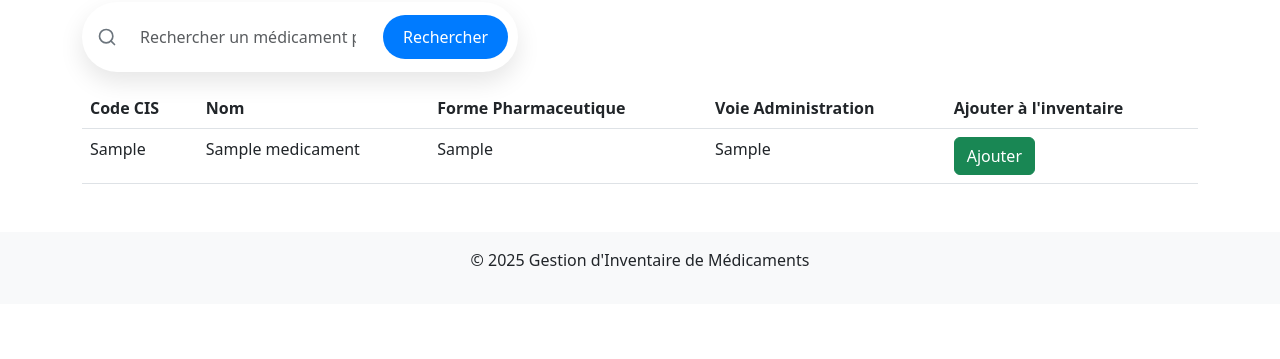
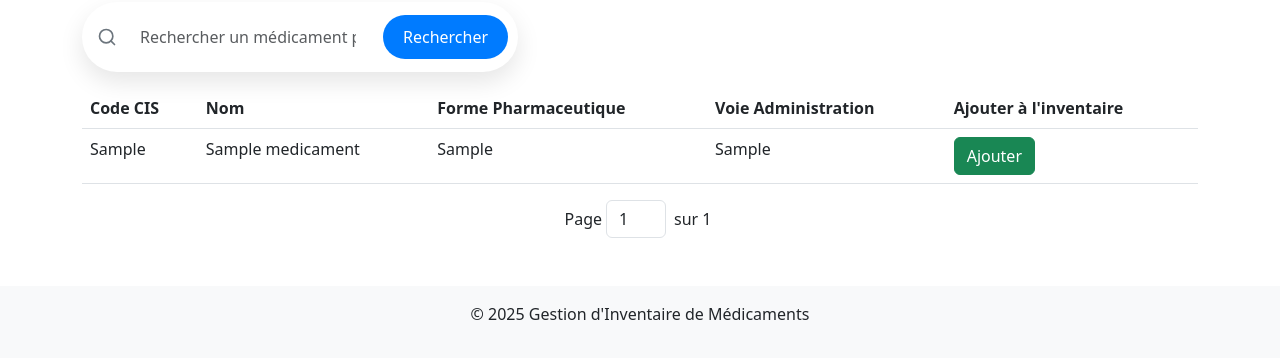
Before and after one commit to fbotel17/GIMProject, a Symfony app: template GIM/templates/medicament/index.html.twig in a window 1280 px wide. Shown: the part 134-493 px from the top of the page. Run offline with Twig, Linux system fonts and the light colour scheme; the template is opened without the code that fills it: most values are stand-ins (such as "Sample title", 1, 10 or a date in 2020); some libraries are stand-ins or nearby versions.

Commit message:
pagination + addmedicadmin

```diff
--- a/GIM/templates/medicament/index.html.twig
+++ b/GIM/templates/medicament/index.html.twig
@@ -1,4 +1,5 @@
 {% extends 'base.html.twig' %}
+
 
 {% block title %}Accueil
 {% endblock %}
@@ -56,7 +57,39 @@
 				</tbody>
 			</table>
 
-			{% if app.user.roles == ['ROLE_ADMIN'] %}
+			<!-- Pagination Simplifiée -->
+			<nav aria-label="Page navigation">
+				<ul class="pagination justify-content-center">
+					{% if currentPage > 1 %}
+						<li class="page-item">
+							<a class="page-link" href="{{ path('app_medicament', {search: searchTerm, page: currentPage - 1}) }}" aria-label="Previous">
+								<span aria-hidden="true">&laquo;</span>
+							</a>
+						</li>
+					{% endif %}
+
+					<li class="page-item d-flex align-items-center">
+						<form method="GET" action="{{ path('app_medicament') }}" class="form-inline d-flex align-items-center">
+							<input type="hidden" name="search" value="{{ searchTerm }}">
+							<label for="page" class="mr-2 mb-0">Page</label>
+							<input type="number" name="page" id="page" class="form-control mx-1" min="1" max="{{ totalPages }}" value="{{ currentPage }}" onchange="this.form.submit()" style="width: 60px;">
+							<span class="mx-1">sur {{ totalPages }}</span>
+						</form>
+					</li>
+
+					{% if currentPage < totalPages %}
+						<li class="page-item">
+							<a class="page-link" href="{{ path('app_medicament', {search: searchTerm, page: currentPage + 1}) }}" aria-label="Next">
+								<span aria-hidden="true">&raquo;</span>
+							</a>
+						</li>
+					{% endif %}
+				</ul>
+			</nav>
+
+
+			{% if 'ROLE_ADMIN' in app.user.roles %}
+
 				<div class="d-flex">
 					<button id="delete-button" class="btn btn-danger ms-2" data-bs-toggle="modal" data-bs-target="#deleteModal">
 						Supprimer tous les médicaments
@@ -65,7 +98,7 @@
 			{% endif %}
 
 		</div>
-	{% elseif app.user.roles == ['ROLE_ADMIN'] %}
+	{% elseif 'ROLE_ADMIN' in app.user.roles %}
 		<div class="alert alert-warning text-center p-4 mt-4" style="border: 2px dashed #ffc107; background-color: #fff3cd;">
 			<svg xmlns="http://www.w3.org/2000/svg" width="50" height="50" fill="currentColor" class="bi bi-exclamation-triangle-fill text-warning mb-2" viewbox="0 0 16 16">
 				<path d="M7.938 2.016a.13.13 0 0 1 .125 0l6.857 11.813c.06.104.06.23 0 .334a.252.252 0 0 1-.22.126H1.302a.252.252 0 0 1-.22-.126.255.255 0 0 1 0-.334L7.938 2.016zM8 5c-.535 0-.954.462-.9.995l.35 4.5a.55.55 0 0 0 1.1 0l.35-4.5c.054-.533-.365-.995-.9-.995zm.002 7a1.002 1.002 0 1 0 0 2.004A1.002 1.002 0 0 0 8.002 12z"/>
```
Also changed, not shown: GIM/src/Entity/Medicament.php (+0 -13 lines).
